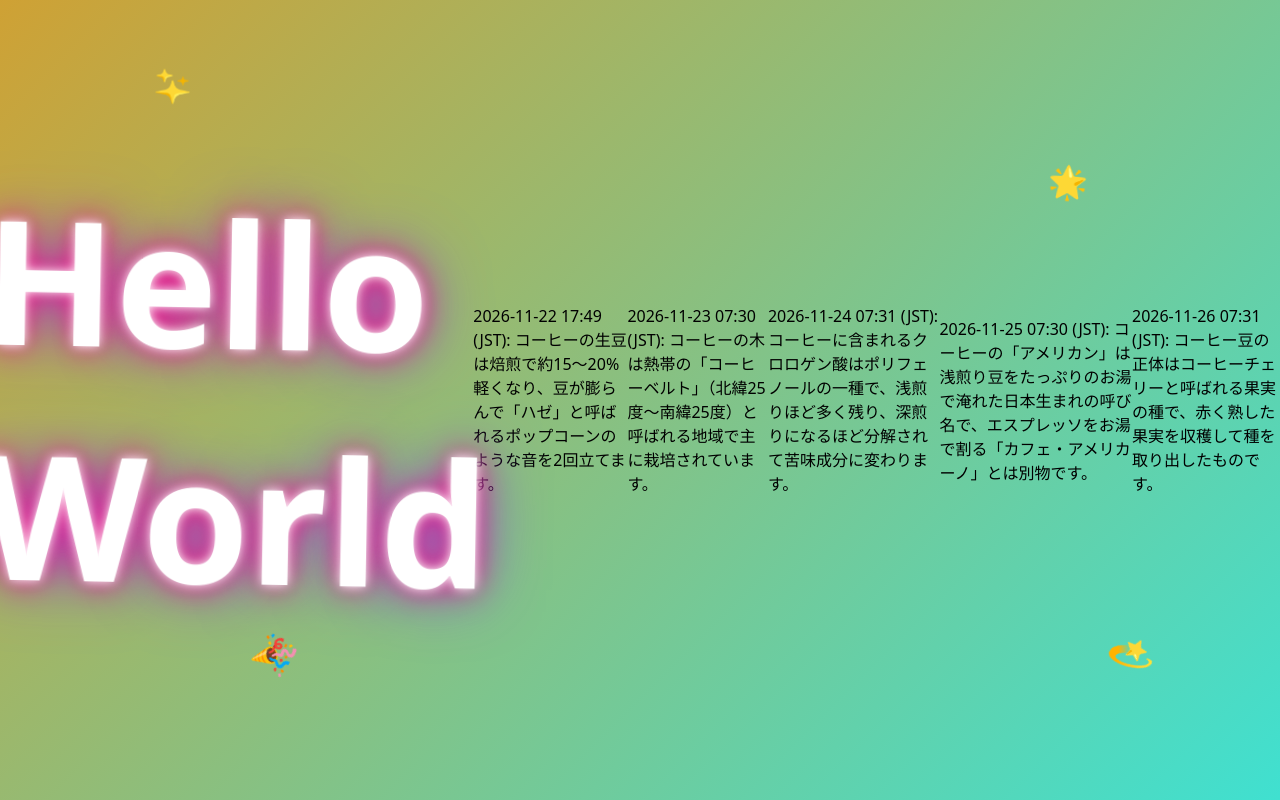
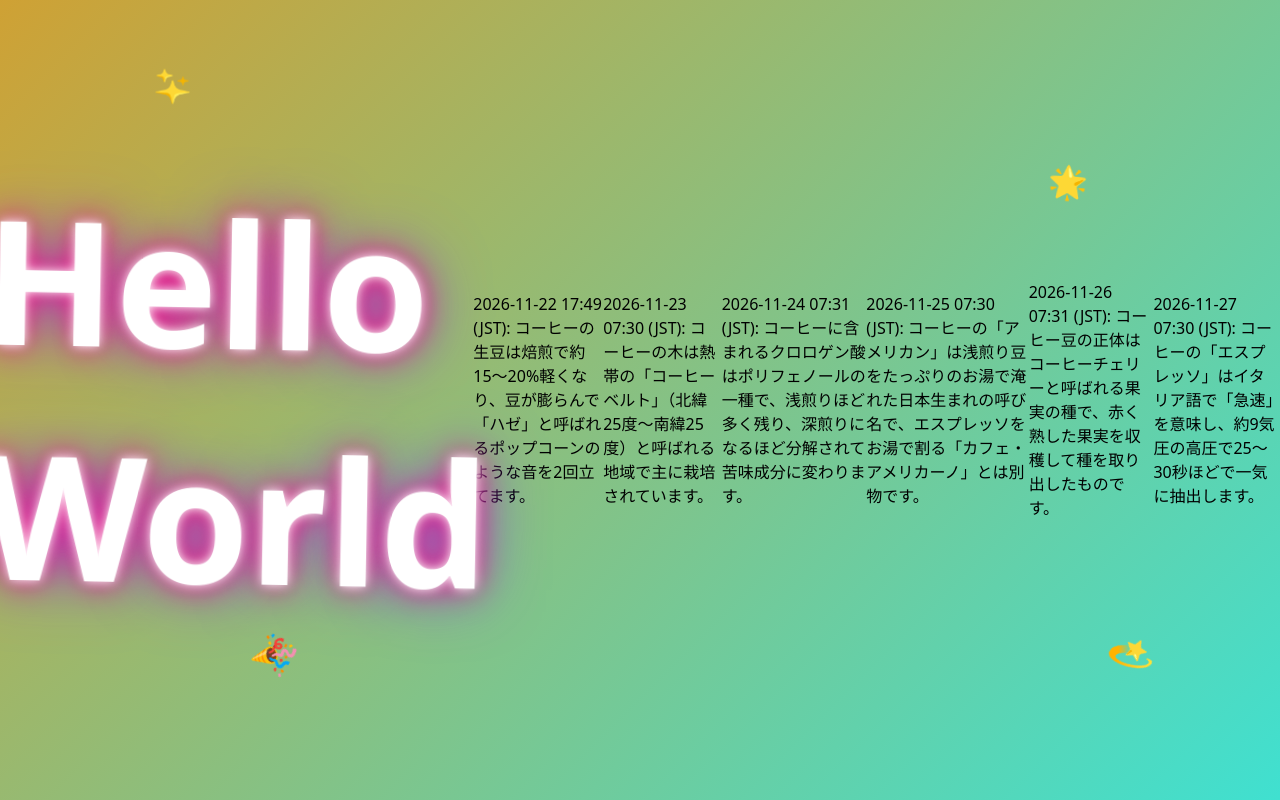
Before and after one commit to yto/vc-git-test, a plain HTML site: page public/index.html in a window 1280 px wide. Drawn offline with Linux system fonts and the light colour scheme.

Commit message:
今日のひとこと: 2026-11-27 を追加
Co-Authored-By: Claude Sonnet 5.5 <noreply@anthropic.com>
Claude-Session: https://claude.ai/code/session_01PJ2aftHgNXaBH7MbKrbnRL

```diff
--- a/public/index.html
+++ b/public/index.html
@@ -49,5 +49,6 @@
   <p class="hitokoto">2026-11-24 07:31 (JST): コーヒーに含まれるクロロゲン酸はポリフェノールの一種で、浅煎りほど多く残り、深煎りになるほど分解されて苦味成分に変わります。</p>
   <p class="hitokoto">2026-11-25 07:30 (JST): コーヒーの「アメリカン」は浅煎り豆をたっぷりのお湯で淹れた日本生まれの呼び名で、エスプレッソをお湯で割る「カフェ・アメリカーノ」とは別物です。</p>
   <p class="hitokoto">2026-11-26 07:31 (JST): コーヒー豆の正体はコーヒーチェリーと呼ばれる果実の種で、赤く熟した果実を収穫して種を取り出したものです。</p>
+  <p class="hitokoto">2026-11-27 07:30 (JST): コーヒーの「エスプレッソ」はイタリア語で「急速」を意味し、約9気圧の高圧で25〜30秒ほどで一気に抽出します。</p>
 </body>
 </html>
```
Also changed, not shown: 1 other file.
